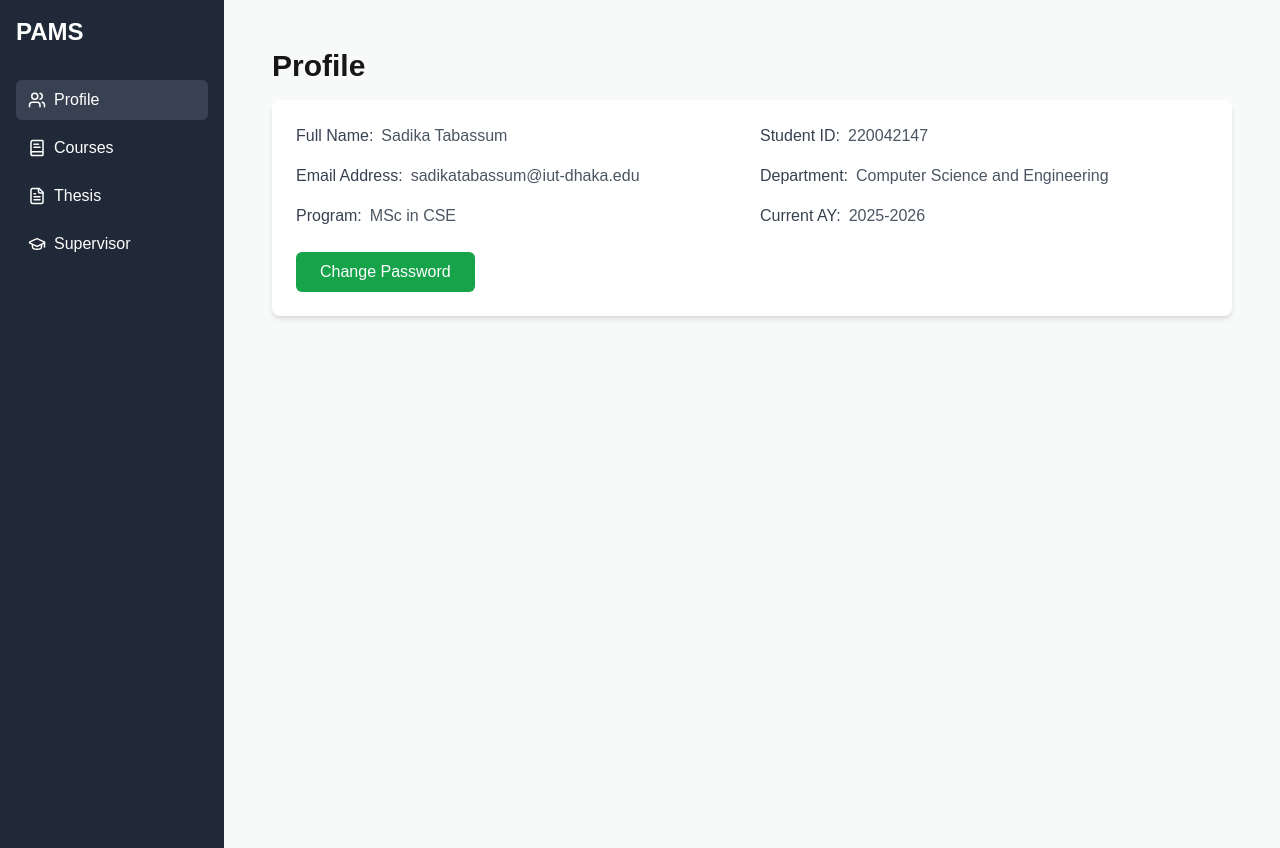
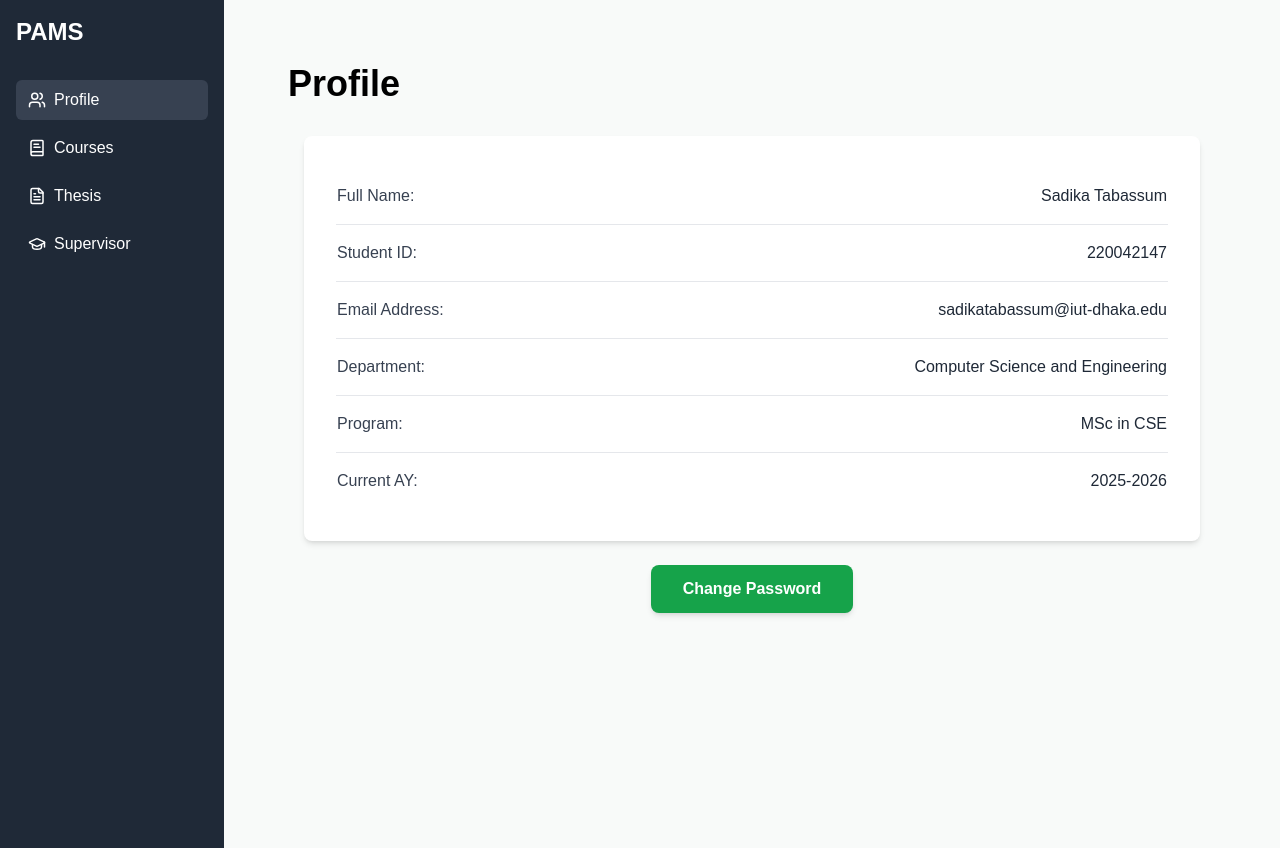
Before and after one commit to NanzibaSamita/frontend, a Next.js app: page /dashboard/student/profile in a window 1280 px wide. Built offline with nearby package versions, Linux system fonts and the light colour scheme.

Commit message:
Fixed some errors

```diff
--- a/app/dashboard/student/profile/page.jsx
+++ b/app/dashboard/student/profile/page.jsx
@@ -2,46 +2,46 @@
 
 export default function StudentProfile() {
   return (
-    <div className="flex min-h-screen">
+    <div className="flex min-h-screen bg-[#f8faf9]">
+      {/* Main Content */}
+      <main className="flex-1 p-10">
+        <h1 className="text-4xl font-bold text-black mb-8">Profile</h1>
 
-      {/* Main Content */}
-      <main className="flex-1 bg-[#f8faf9] p-6">
-        <h1 className="text-3xl font-bold mb-4">Profile</h1>
+        {/* White Card */}
+        <div className="bg-white rounded-lg shadow-md p-8 max-w-4xl mx-auto">
+          <table className="w-full text-sm md:text-base">
+            <tbody>
+              <tr className="border-b">
+                <td className="font-medium py-4 text-gray-700">Full Name:</td>
+                <td className="py-4 text-gray-800 text-right">Sadika Tabassum</td>
+              </tr>
+              <tr className="border-b">
+                <td className="font-medium py-4 text-gray-700">Student ID:</td>
+                <td className="py-4 text-gray-800 text-right">220042147</td>
+              </tr>
+              <tr className="border-b">
+                <td className="font-medium py-4 text-gray-700">Email Address:</td>
+                <td className="py-4 text-gray-800 text-right">sadikatabassum@iut-dhaka.edu</td>
+              </tr>
+              <tr className="border-b">
+                <td className="font-medium py-4 text-gray-700">Department:</td>
+                <td className="py-4 text-gray-800 text-right">Computer Science and Engineering</td>
+              </tr>
+              <tr className="border-b">
+                <td className="font-medium py-4 text-gray-700">Program:</td>
+                <td className="py-4 text-gray-800 text-right">MSc in CSE</td>
+              </tr>
+              <tr>
+                <td className="font-medium py-4 text-gray-700">Current AY:</td>
+                <td className="py-4 text-gray-800 text-right">2025-2026</td>
+              </tr>
+            </tbody>
+          </table>
+        </div>
 
-        <div className="bg-white p-6 rounded-lg shadow-md">
-          <div className="grid grid-cols-2 gap-4">
-            <div className="flex items-center space-x-2">
-              <span className="font-medium text-gray-700">Full Name:</span>
-              <span className="text-gray-600">Sadika Tabassum</span>
-            </div>
-
-            <div className="flex items-center space-x-2">
-              <span className="font-medium text-gray-700">Student ID:</span>
-              <span className="text-gray-600">220042147</span>
-            </div>
-
-            <div className="flex items-center space-x-2">
-              <span className="font-medium text-gray-700">Email Address:</span>
-              <span className="text-gray-600">sadikatabassum@iut-dhaka.edu</span>
-            </div>
-
-            <div className="flex items-center space-x-2">
-              <span className="font-medium text-gray-700">Department:</span>
-              <span className="text-gray-600">Computer Science and Engineering</span>
-            </div>
-
-            <div className="flex items-center space-x-2">
-              <span className="font-medium text-gray-700">Program:</span>
-              <span className="text-gray-600">MSc in CSE</span>
-            </div>
-
-            <div className="flex items-center space-x-2">
-              <span className="font-medium text-gray-700">Current AY:</span>
-              <span className="text-gray-600">2025-2026</span>
-            </div>
-          </div>
-
-          <button className="mt-6 bg-green-600 hover:bg-green-700 text-white py-2 px-6 rounded-md">
+        {/* Button OUTSIDE the white box */}
+        <div className="mt-6 flex justify-center">
+          <button className="bg-green-600 hover:bg-green-700 text-white font-semibold py-3 px-8 rounded-lg shadow-md transition">
             Change Password
           </button>
         </div>
```
Also changed, not shown: tailwind.config.mjs (deleted, +0 -17 lines).
